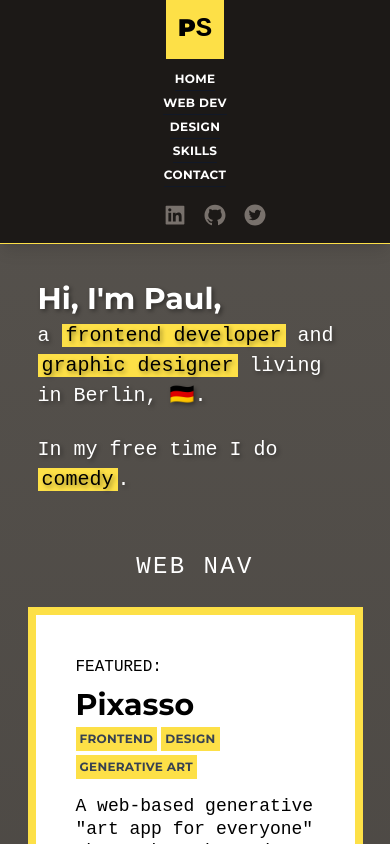
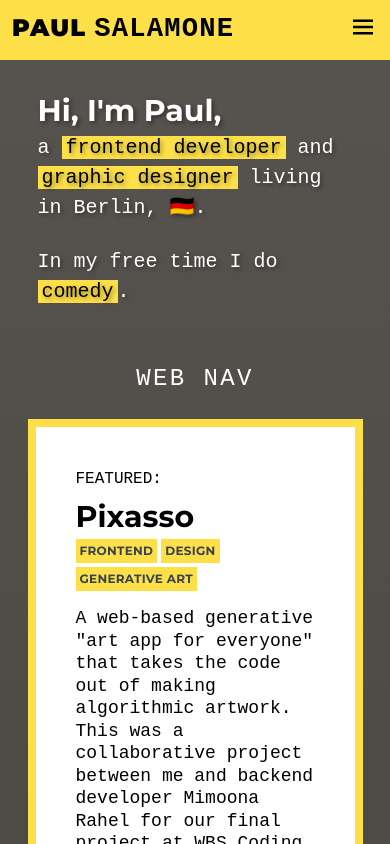
Before and after one commit to paulsalamone/portfolio, a React (Create React App) app: page / in a window 390 px wide. Shown: the top 844 px of the page. Built offline with nearby package versions, Linux system fonts and the light colour scheme.

Commit message:
yellow topbar

```diff
--- a/src/components/Hero.js
+++ b/src/components/Hero.js
@@ -10,7 +10,7 @@ const Hero = () => {
     "
       id="home"
     >
-      <div id="top-spacer" class="mt-64 sm:mt-20"></div>
+      <div id="top-spacer" class=" sm:mt-20"></div>
 
       <div id="parent" class=" flex flex-row  w-[90%]">
         {/* sm: 640
--- a/src/components/SectionHead.js
+++ b/src/components/SectionHead.js
@@ -3,14 +3,14 @@ export default function SectionHead({ name, dots }) {
     <>
       {dots ? (
         <div className="flex flex-col sm:flex-row items-center w-[90%] max-w-6xl align-middle  ">
-          <div className="sm:border-b-2 sm:border-dotted sm:w-2/5"></div>
+          <div className="sm:border-b-2 sm:border-dotted sm:w-1/3 md:w-2/5"></div>
           <h2
-            className="text-white text-2xl md:text-3xl text-center tracking-widest font-medium mt-5 mb-4 mx-3 sm:w-1/5
+            className="text-white text-2xl lg:text-3xl text-center tracking-widest font-medium mt-5 mb-4 mx-3 sm:w-1/3 md:w-1/5
   "
           >
             {name}
           </h2>
-          <div className="sm:border-b-2 sm:border-dotted sm:w-2/5"></div>
+          <div className="sm:border-b-2 sm:border-dotted sm:w-1/3 md:w-2/5"></div>
         </div>
       ) : (
         <div className="flex flex-col sm:flex-row justify-center items-center w-[90%] max-w-6xl align-middle ">
--- /dev/null
+++ b/src/components/TopHamburger.js
@@ -0,0 +1,18 @@
+import { HashLink as Link } from "react-router-hash-link";
+import TopIcons from "./TopIcons";
+import { BiMenu } from "react-icons/bi";
+export default function TopHamburger() {
+  return (
+    <div className="sm:hidden bg-yellow-300 p-3 mb-2 sm:mb-0 ">
+      <Link smooth to="#home" class=" flex flex-row justify-between">
+        <h1 class="text-2xl tracking-wider  h-full border-b-2 border-yellow-300 hover:border-stone-900">
+          <span class="mr-2  font-heading font-black">PAUL</span>
+          <span class="font-sans font-semibold" style={{ fontSize: "1.7rem" }}>
+            SALAMONE
+          </span>
+        </h1>
+        <BiMenu class="text-3xl hover:bg-white" />
+      </Link>
+    </div>
+  );
+}
--- a/src/components/TopNav.js
+++ b/src/components/TopNav.js
@@ -1,10 +1,12 @@
 import { HashLink as Link } from "react-router-hash-link";
 import TopIcons from "./TopIcons";
+import TopHamburger from "./TopHamburger";
 
 const TopNav = () => {
   return (
     <>
-      <header className="fixed top z-20 shadow-lg w-full border-b-[1px] border-yellow-300">
+      <TopHamburger />
+      <header className="hidden sm:block fixed top z-20 shadow-lg w-full border-b-[1px] border-yellow-300">
         <nav
           className="bg-stone-900 flex flex-col sm:flex-row justify-between items-center cursor-pointer
         text-center sm:text-left
```
